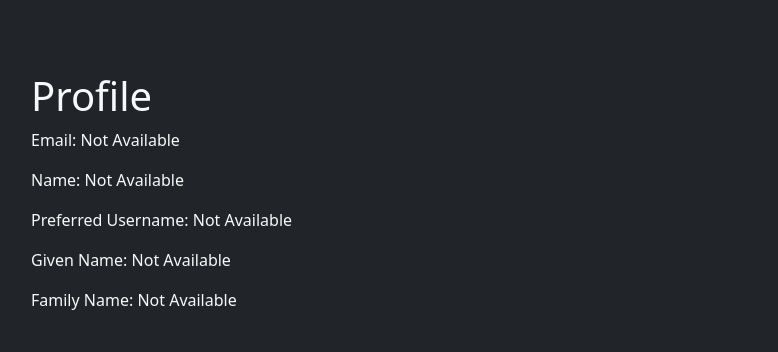
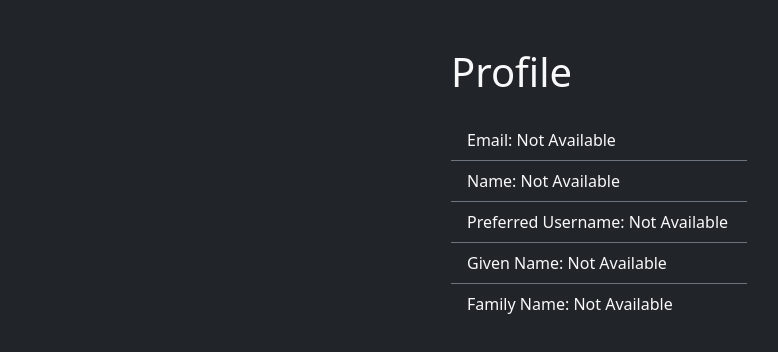
Before and after one commit to gigoliveira/2future, a React (Vite) app in the folder keycloak-spi-frontend/: page /profile in a window 1280 px wide. Shown: the top 352 px of the page, without its empty margins (41-819 px from the left). Built offline with nearby package versions, Linux system fonts and the light colour scheme; no server answers.

Commit message:
composer

```diff
--- a/keycloak-spi-frontend/src/components/Profile.tsx
+++ b/keycloak-spi-frontend/src/components/Profile.tsx
@@ -24,14 +24,18 @@ const Profile = () => {
     }, []);
 
     return (
-        <div className="p-4">
-            <h1 className="text-2xl">Profile</h1>
-            <p>Email: {user?.email || "Not Available"}</p>
-            <p>Name: {user?.name || "Not Available"}</p>
-            <p>Preferred Username: {user?.preferredUsername || "Not Available"}</p>
-            <p>Given Name: {user?.givenName || "Not Available"}</p>
-            <p>Family Name: {user?.familyName || "Not Available"}</p>
-        </div>
+        <section className="d-flex flex-column align-items-center">
+            <div className="col-md-3 bg-">
+                <h1 className="pb-3">Profile</h1>
+                <ul className="list-group list-group-flush">
+                    <li className="list-group-item bg-dark text-light border-secondary">Email: {user?.email || "Not Available"}</li>
+                    <li className="list-group-item bg-dark text-light border-secondary">Name: {user?.name || "Not Available"}</li>
+                    <li className="list-group-item bg-dark text-light border-secondary">Preferred Username: {user?.preferredUsername || "Not Available"}</li>
+                    <li className="list-group-item bg-dark text-light border-secondary">Given Name: {user?.givenName || "Not Available"}</li>
+                    <li className="list-group-item bg-dark text-light border-secondary">Family Name: {user?.familyName || "Not Available"}</li>
+                </ul>
+            </div>
+        </section>
     );
 };
 
```
Also changed, not shown: 2 other files (tests, documents, lock files or other folders).
